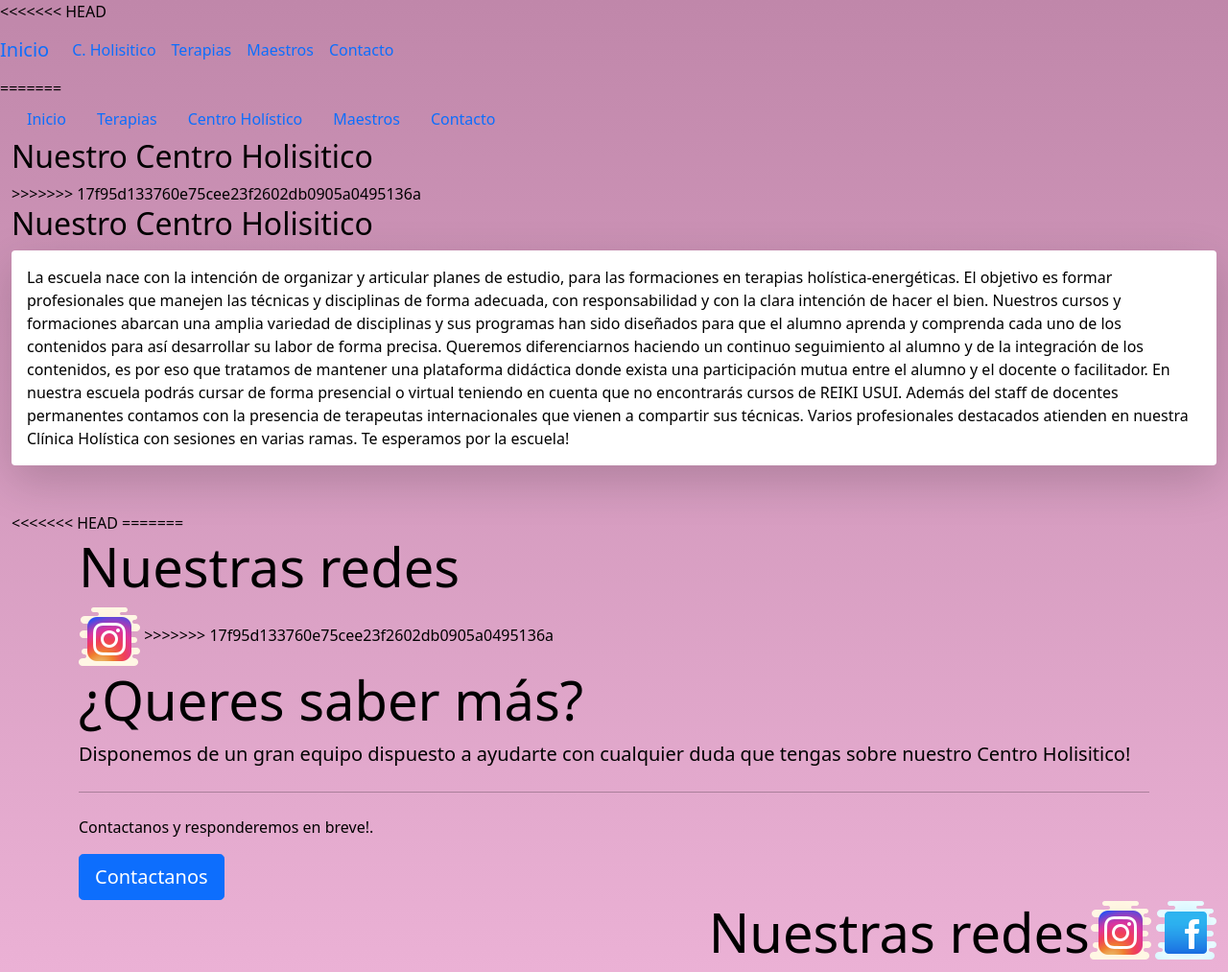
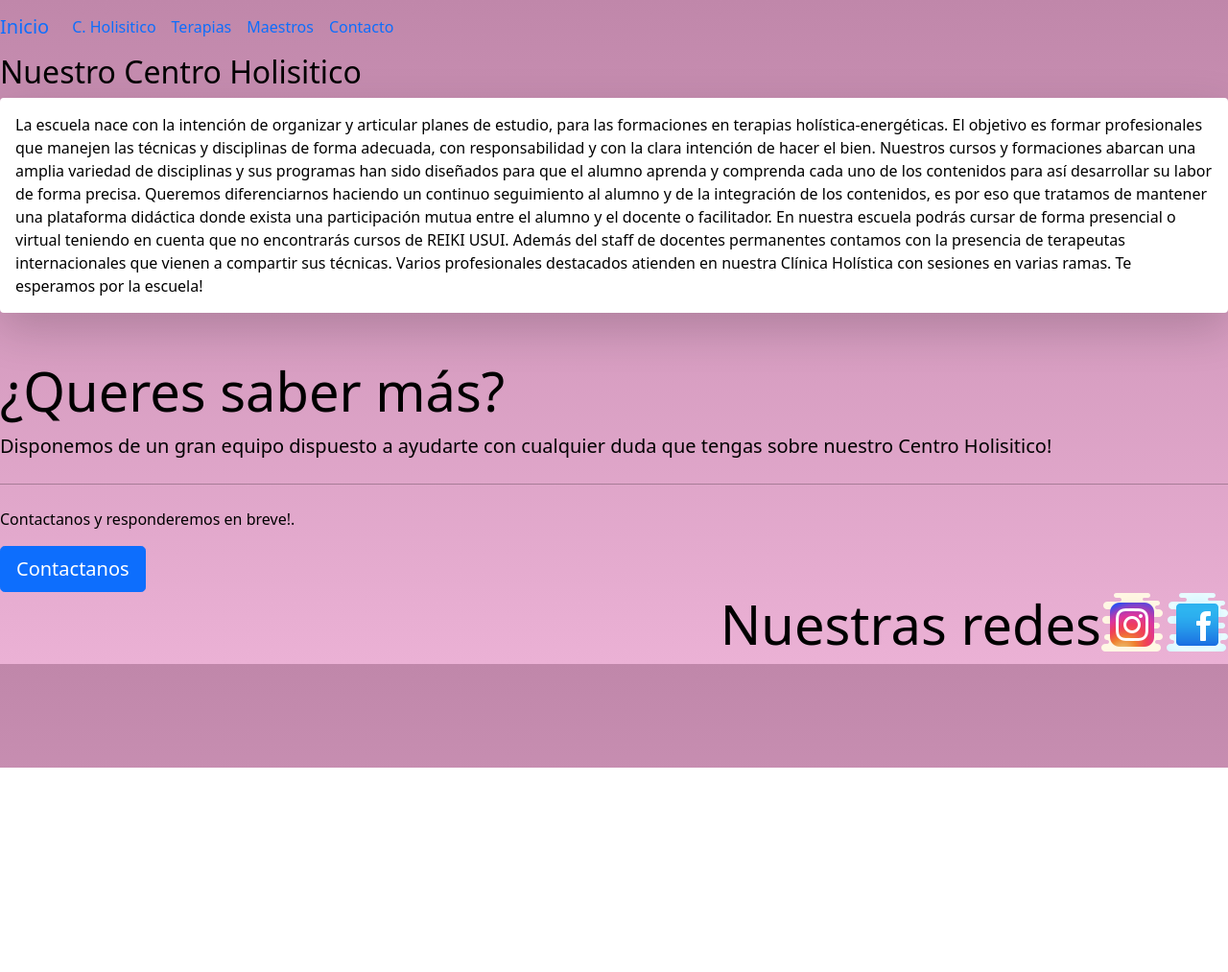
Before and after one commit to SamMoran016/Preentrega-Proyecto-Final, a plain HTML site: page secciones/centroholistico.html in a window 1280 px wide. Shown: the whole page at 96% size. After the commit the page ends 800 px from the top, so only its background shows below. Drawn offline with nearby package versions, Linux system fonts and the light colour scheme.

Commit message:
Correccion de errores

```diff
--- a/secciones/centroholistico.html
+++ b/secciones/centroholistico.html
@@ -14,7 +14,6 @@
 
 <body>
 
-<<<<<<< HEAD
   <header class="header">
 
     <nav class="navbar navbar-expand-lg navbar-transparent">
@@ -41,32 +40,6 @@
       </div>
     </nav>
   </header>
-=======
-    <header class="container-fluid">
-        <nav class="navBurger">
-            <ul class="nav">
-                <li class="navBar">
-                    <a class="nav-link active" href="../index.html">Inicio</a>
-                  </li>
-                <li class="navBar">
-                  <a class="nav-link active" href="./terapias.html">Terapias</a>
-                </li>
-                <li class="navBar">
-                  <a class="nav-link" href="./centroholistico.html">Centro Holístico</a>
-                </li>
-                <li class="navBar">
-                  <a class="nav-link" href="./maestros.html">Maestros</a>
-                </li>
-                <li class="navBar">
-                    <a class="nav-link" href="./contacto.html">Contacto</a>
-                  </li>
-              </ul>
-        </nav>
-    </header>
-
-    <main class="container-fluid">
-        <h2>Nuestro Centro Holisitico</h2>
->>>>>>> 17f95d133760e75cee23f2602db0905a0495136a
 
   <main class=".container-fluid">
     <h2>Nuestro Centro Holisitico</h2>
@@ -96,16 +69,6 @@
 
       Te esperamos por la escuela!</p>
 
-<<<<<<< HEAD
-=======
-    <footer class="footer" class="container-fluid">
-        <div style="background:transparent" class="jumbotron jumbotron-fluid" class>
-            <div class="container">
-              <h1 class="display-4">Nuestras redes</h1>
-              <span>
-                <a href="https://www.instagram.com/colibri.caminohaciatuinterior/" target="_blank"> <img
-                        src="../img/instagramIcon.png" alt="" class="imagenHover"></a>
->>>>>>> 17f95d133760e75cee23f2602db0905a0495136a
 
     <div class="jumbotron">
       <h1 class="display-4">¿Queres saber más?</h1>
```
